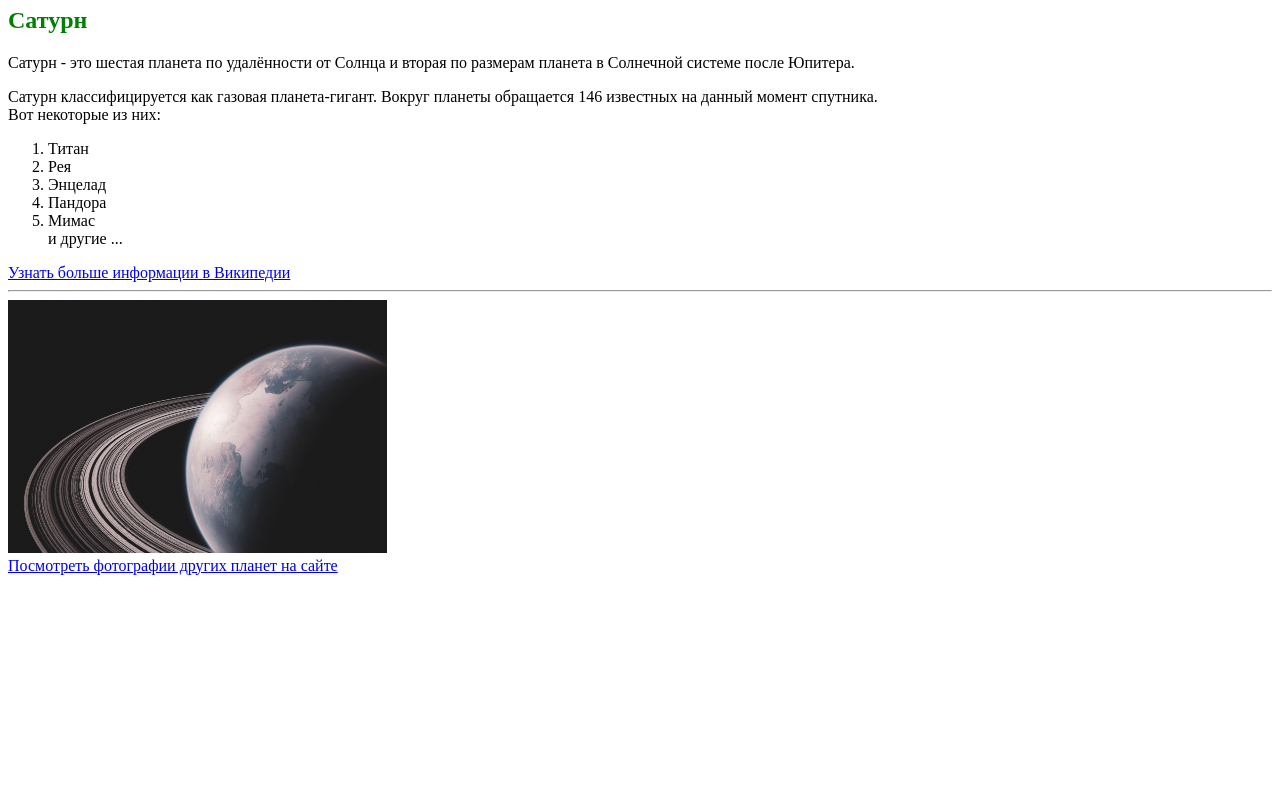
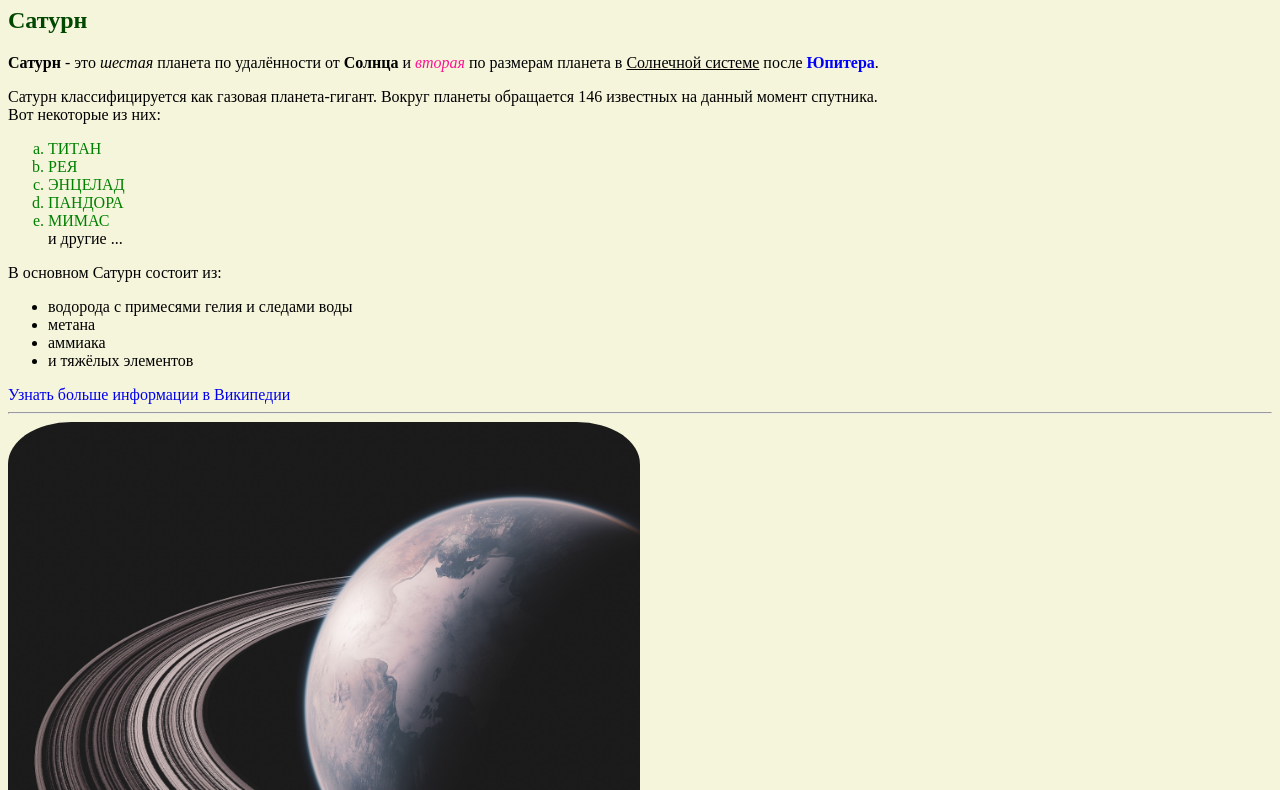
Before and after one commit to Maxi-hub/WEB-technologies, a plain HTML site: page HW2/index.html in a window 1280 px wide. Shown: the part 73-863 px from the top of the page. Before the commit the page ends 800 px from the top, so only its background shows below. Drawn offline with Linux system fonts and the light colour scheme.

Commit message:
create hw2

```diff
--- a/HW2/index.html
+++ b/HW2/index.html
@@ -8,40 +8,57 @@
     <meta charset="UTF-8">
     <meta name="viewport" content="width=device-width, initial-scale=1.0">
     <title>Document</title>
+    <link rel="stylesheet" href="style.css">
 </head>
+
 <body>
 
     <h1 align="center" style="color: blueviolet"> Планеты солнечной системы </h1>
 
-    <h2 style="color: green;">Сатурн</h2>
+    <h2>Сатурн</h2>
     <p>
-        Сатурн - это <span class="az-ital"> шестая </span> планета по удалённости от <span class="az-bold"> Солнца </span> и <span class="az-ital"> вторая </span> по размерам планета в Солнечной системе после <span class="az-bold"> Юпитера</span>. <br />
+
+        <b>Сатурн</b> - это <i>шестая</i> планета по удалённости от <strong> Солнца </strong> и <span class="az-ital"> вторая </span> по размерам планета в <u>Солнечной системе</u> после <span class="az-bold"> Юпитера</span>. <br />
     </p>
 
     <p>
         Сатурн классифицируется как газовая планета-гигант.
 
+
         Вокруг планеты обращается 146 известных на данный момент спутника. <br /> Вот некоторые из них:
         <ol>
-           <li>Титан</li>
+            <li>Титан</li>
             <li>Рея</li>
             <li>Энцелад</li>
             <li>Пандора</li>
             <li>Мимас</li>
             и другие ...
-         </ol>
+        </ol>
+
+        В основном Сатурн состоит из:
+         <ul>
+            <li>водорода с примесями гелия и следами воды</li>
+            <li>метана</li>
+            <li>аммиака</li>
+            <li> и тяжёлых элементов</li>
+         </ul>
     </p>
 
     <a href="https://ru.wikipedia.org/wiki/%D0%A1%D0%B0%D1%82%D1%83%D1%80%D0%BD">
         Узнать больше информации в Википедии </a>
-    <hr>
 
-    <img width="30%"
+    <hr />
+
+    <img width="50%"
 
         src= "images/nat-uN9OSpSsw4A-unsplash.jpg"
         alt="Сатурн" /> <br />
 
-    <a href="https://unsplash.com/photos/a-picture-of-saturn-taken-from-space-with-the-moon-in-the-background-uN9OSpSsw4A"> Посмотреть фотографии других планет на сайте </a>
+    <img  height="50%"
+        src="https://plus.unsplash.com/premium_photo-1680078670686-6fc2a610cc52?w=500&auto=format&fit=crop&q=60&ixlib=rb-4.0.3&ixid=M3wxMjA3fDB8MHxzZWFyY2h8MXx8c2F0dXJufGVufDB8fDB8fHww"
+        alt="Сатурн со спутником">
+
+    <a href="https://unsplash.com/photos/a-picture-of-saturn-taken-from-space-with-the-moon-in-the-background-uN9OSpSsw4A"> <br /> Посмотреть фотографии других планет на сайте </a>
 
 </body>
 </html>
--- a/HW2/style.css
+++ b/HW2/style.css
@@ -1,14 +1,31 @@
-img {
-    border-radius: 30px;
+body {
+    background-color: beige;
+}
 
+h2 {
+    color: rgb(0, 72, 0);
+}
+
+a {
+    text-decoration: none;
 }
 
 .az-bold {
     font-weight: bold;
-
+    color: blue;
 }
 
 .az-ital {
     font-style: italic;
+    color: deeppink;
+}
 
+img {
+    border-radius: 10%;
 }
+
+ol>li {
+    color: green;
+    list-style: lower-alpha;
+    text-transform: uppercase;
+}
```
